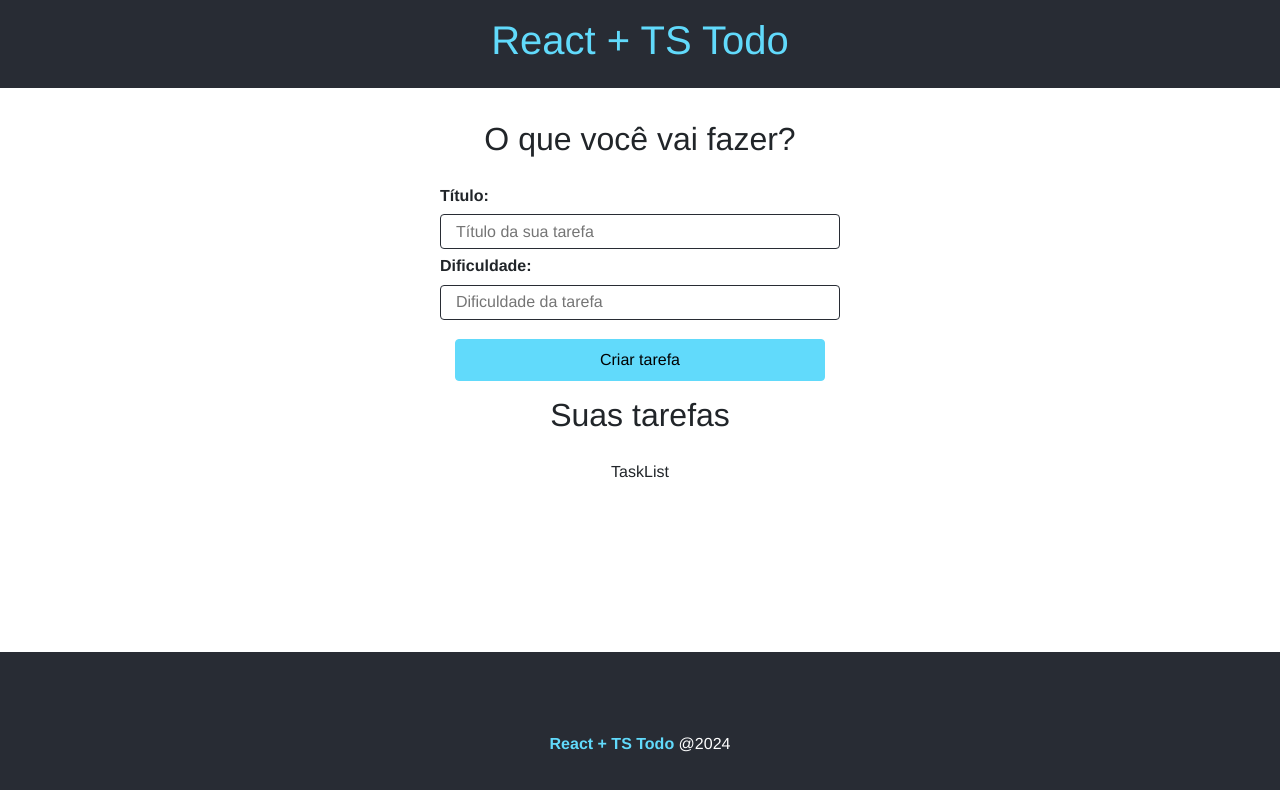
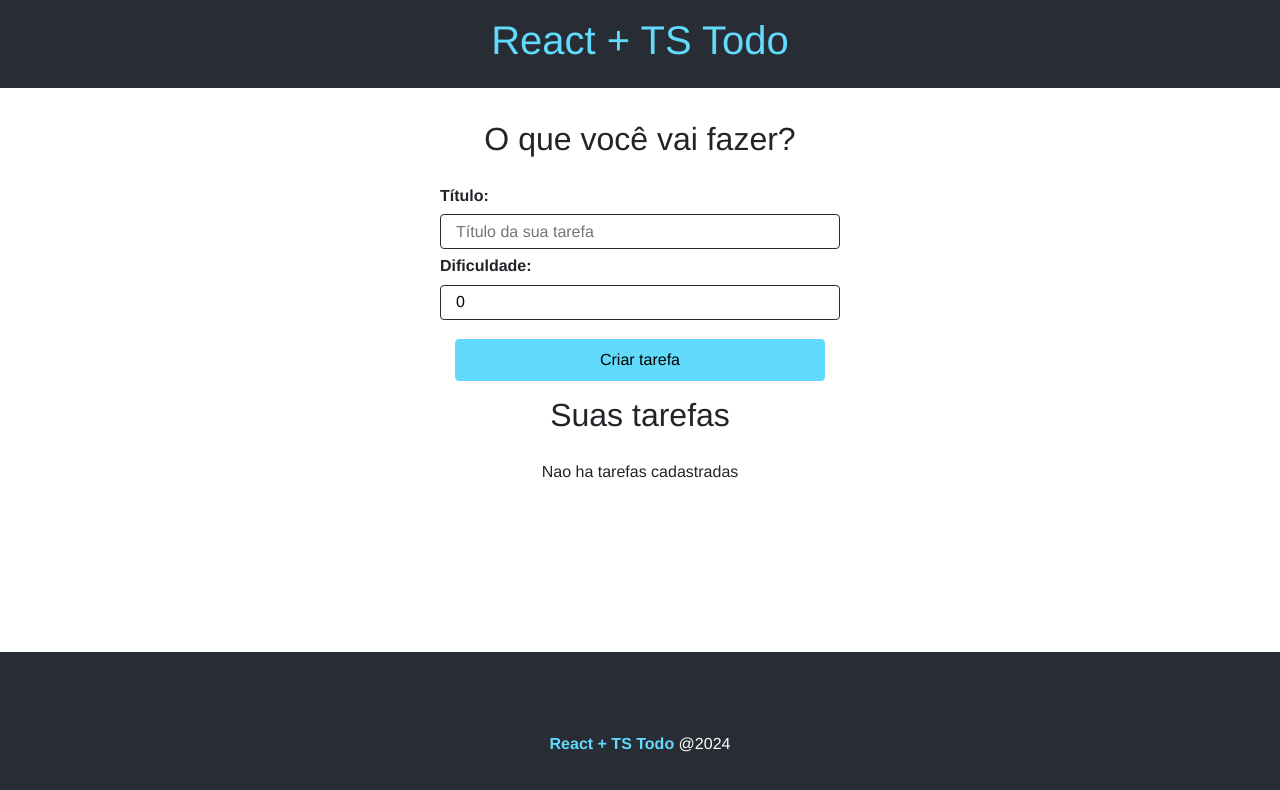
Before and after one commit to AllanC12/ToDo_React_Ts, a React (Vite) app: page / in a window 1280 px wide. Shown: the top 790 px of the page. Built offline with nearby package versions, Linux system fonts and the light colour scheme.

Commit message:
adicionando tasks no aray e definindo jsx de componente

```diff
--- a/index.html
+++ b/index.html
@@ -4,8 +4,7 @@
     <meta charset="UTF-8" />
     <link rel="icon" type="image/svg+xml" href="/vite.svg" />
     <meta name="viewport" content="width=device-width, initial-scale=1.0" />
-    <link href="https://cdn.jsdelivr.net/npm/bootstrap@5.3.2/dist/css/bootstrap.min.css" rel="stylesheet" integrity="sha384-T3c6CoIi6uLrA9TneNEoa7RxnatzjcDSCmG1MXxSR1GAsXEV/Dwwykc2MPK8M2HN" crossorigin="anonymous">
-    <title>ToDo + React + TS</title>
+    <link href="https://cdn.jsdelivr.net/npm/bootstrap@5.3.2/dist/css/bootstrap.min.css" rel="stylesheet" integrity="sha384-T3c6CoIi6uLrA9TneNEoa7RxnatzjcDSCmG1MXxSR1GAsXEV/Dwwykc2MPK8M2HN" crossorigin="anonymous">    <title>ToDo + React + TS</title>
   </head>
   <body>
     <div id="root"></div>
--- a/src/App.tsx
+++ b/src/App.tsx
@@ -22,7 +22,7 @@ function App() {
           </div>
           <div>
              <h2>Suas tarefas</h2>
-             <TaskList/>
+             <TaskList taskList={taskList}/>
           </div>
         </main>
       <Footer/>
--- a/src/components/TaskForm.tsx
+++ b/src/components/TaskForm.tsx
@@ -12,7 +12,6 @@ interface Props {
 }
 
 
-
 const TaskForm = ({btnText,taskList,setTaskList}: Props) => {
 
   const [id,setId] = useState<number>(0)
@@ -23,12 +22,16 @@ const TaskForm = ({btnText,taskList,setTaskList}: Props) => {
     e.preventDefault()
 
     const id = Math.floor(Math.random() * 10000)
-    const newTask = {
+    const newTask: ITask = {
       id,
       title,
       difficulty
     }
 
+    setTaskList!([...taskList,newTask])
+
+    setTitle("")
+    setDifficulty(0)
   }
 
   const handleChange = (e: ChangeEvent<HTMLInputElement>) => {
@@ -40,17 +43,15 @@ const TaskForm = ({btnText,taskList,setTaskList}: Props) => {
   }
 
 
-
-
   return (
     <form onSubmit={addTaskHandler}>
         <div className={styles.input_container}>
             <label htmlFor="title">Título:</label>
-            <input type="text" name="title" className={styles.input_txt} onChange={handleChange} placeholder="Título da sua tarefa" />
+            <input type="text" name="title" className={styles.input_txt} value={title} onChange={handleChange} placeholder="Título da sua tarefa" />
         </div>
         <div className={styles.input_container}>
             <label htmlFor="dificcult">Dificuldade:</label>
-            <input type="number" name="difficulty" className={styles.input_number} onChange={handleChange} placeholder="Dificuldade da tarefa"/>
+            <input type="number" name="difficulty" className={styles.input_number} value={difficulty} onChange={handleChange} placeholder="Dificuldade da tarefa"/>
         </div>
 
         <input type="submit" value={btnText} />
--- a/src/components/TaskList.tsx
+++ b/src/components/TaskList.tsx
@@ -1,9 +1,31 @@
+import { ITask } from "../interfaces/Task"
 
+import styles from "./TaskList.module.css"
 
+interface Props {
+  taskList: ITask[]
+}
 
-const TaskList = () => {
+const TaskList = ({taskList}: Props) => {
   return (
-    <div>TaskList</div>
+    <div className={styles.taskList}>
+      {taskList.length > 0 ? (
+        <div>
+          {taskList.map(task => (
+            <div key={task.id}>
+              <h4>{task.title}</h4>
+              <p>Dificuldade: {task.difficulty}</p>
+              <div className={styles.icons}>
+                <i className="bi bi-pencil"></i>
+                <i className="bi bi-trash"></i>
+              </div>
+            </div>
+          ))}
+        </div>
+      ) : (
+        <p>Nao ha tarefas cadastradas</p>
+      )}
+    </div>
   )
 }
 
--- a/src/interfaces/Task.ts
+++ b/src/interfaces/Task.ts
@@ -1,5 +1,5 @@
 export interface ITask {
     id: number;
     title: string;
-    number: number;
+    difficulty: number;
 }
```
Also changed, not shown: src/components/TaskList.module.css (added).
